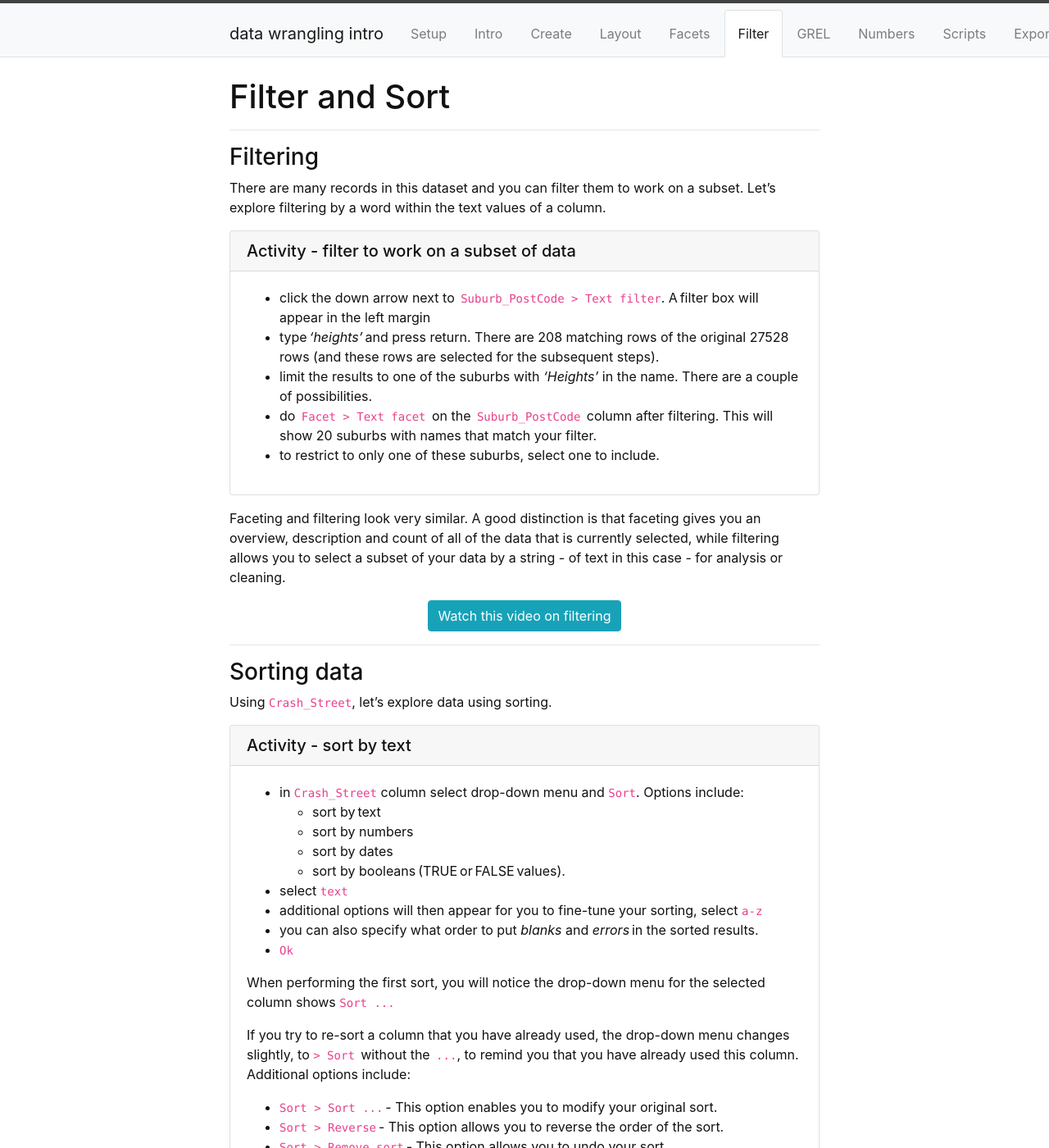
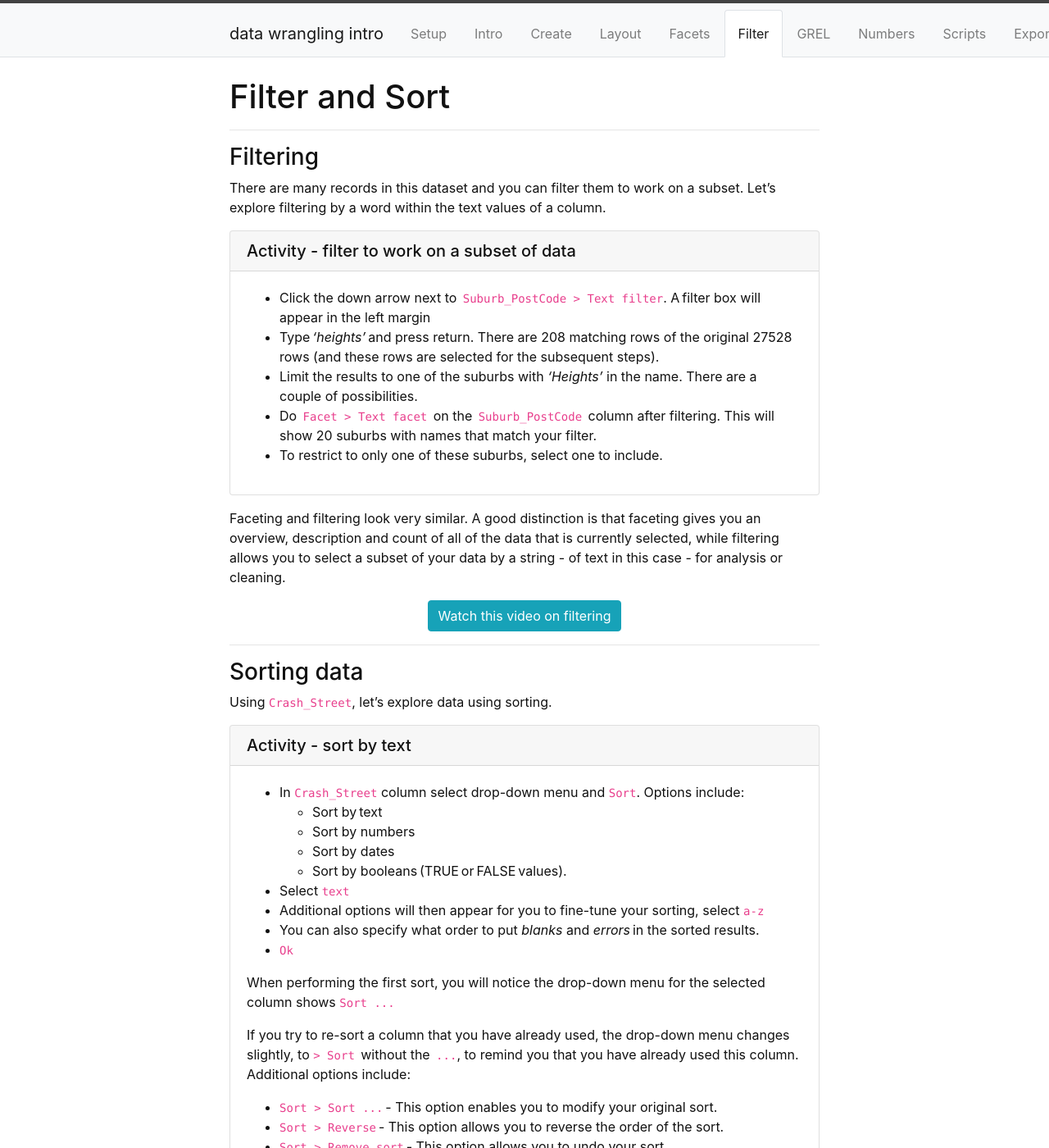
Before and after one commit to GULibrarySandbox/intro-data-wrangle, a Jekyll site: the page built from content/5-lesson.md, in a window 1280 px wide and 1400 px high. Shown: the whole window at 82% size. Built offline with Jekyll 4.4.1, drawn with Linux system fonts in a browser that asks for light colours; some of the changed text lies outside the part shown.

Commit message:
Update 5-lesson.md

```diff
--- a/content/5-lesson.md
+++ b/content/5-lesson.md
@@ -12,11 +12,11 @@ nav: true
 There are many records in this dataset and you can filter them to work on a subset. Let's explore filtering by a word within the text values of a column.
 
 {% capture text %}
-- click the down arrow next to  `Suburb_PostCode > Text filter`.  A filter box will appear in the left margin
-- type *'heights'* and press return. There are 208 matching rows of the original 27528 rows (and these rows are selected for the subsequent steps).
-- limit the results to one of the suburbs with *'Heights'* in the name. There are a couple of possibilities.
-- do  `Facet > Text facet`  on the  `Suburb_PostCode`  column after filtering. This will show 20 suburbs with names that match your filter.
-- to restrict to only one of these suburbs, select one to include.{% endcapture %} {% include card.md header="Activity - filter to work on a subset of data" text=text %}
+- Click the down arrow next to  `Suburb_PostCode > Text filter`.  A filter box will appear in the left margin
+- Type *'heights'* and press return. There are 208 matching rows of the original 27528 rows (and these rows are selected for the subsequent steps).
+- Limit the results to one of the suburbs with *'Heights'* in the name. There are a couple of possibilities.
+- Do  `Facet > Text facet`  on the  `Suburb_PostCode`  column after filtering. This will show 20 suburbs with names that match your filter.
+- To restrict to only one of these suburbs, select one to include.{% endcapture %} {% include card.md header="Activity - filter to work on a subset of data" text=text %}
 
 Faceting and filtering look very similar. A good distinction is that faceting gives you an overview, description and count of all of the data that is currently selected, while filtering allows you to select a subset of your data by a string - of text in this case - for analysis or cleaning.
 
@@ -29,14 +29,14 @@ Faceting and filtering look very similar. A good distinction is that faceting gi
 Using `Crash_Street`, let's explore data using sorting.
 
 {% capture text %}
-- in  `Crash_Street`  column select drop-down menu and  `Sort`.   Options include:
-  - sort by text
-  - sort by numbers
-  - sort by dates
-  - sort by booleans (TRUE or FALSE values).
-- select  `text`
-- additional options will then appear for you to fine-tune your sorting, select  `a-z`
-- you can also specify what order to put *blanks* and *errors* in the sorted results.
+- In  `Crash_Street`  column select drop-down menu and  `Sort`.   Options include:
+  - Sort by text
+  - Sort by numbers
+  - Sort by dates
+  - Sort by booleans (TRUE or FALSE values).
+- Select  `text`
+- Additional options will then appear for you to fine-tune your sorting, select  `a-z`
+- You can also specify what order to put *blanks* and *errors* in the sorted results.
 -  `Ok`
 
 When performing the first sort, you will notice the drop-down menu for the selected column shows  `Sort ...`
@@ -46,7 +46,7 @@ If you try to re-sort a column that you have already used, the drop-down menu ch
   - `Sort > Sort ...` - This option enables you to modify your original sort.
   - `Sort > Reverse` - This option allows you to reverse the order of the sort.
   - `Sort > Remove sort` - This option allows you to undo your sort.
-- remove this sort.{% endcapture %} {% include card.md header="Activity - sort by text" text=text %}
+- Remove this sort.{% endcapture %} {% include card.md header="Activity - sort by text" text=text %}
 
 ### Sort by multiple columns
 
@@ -59,17 +59,17 @@ To restart the sorting process with a specific column, check the  `sort by thi
 If you go back to one of the already sorted columns and select `Sort > Remove sort` , that column is removed from your multiple sort. If it is the only column sorted, then data reverts to its original order.
 
 {% capture text %}
-- sort  `Crash_Street` again, select  `Sort... > text and a-z`
-- add an additional sort by  `Crash_Street_Intersection`, select  `Sort... > text and a-z`
-- examine the first page of results for multiple accidents at the same location
-- remove sort{% endcapture %} {% include card.md header="Activity - sort by multiple columns" text=text %}
+- Sort  `Crash_Street` again, select  `Sort... > text and a-z`
+- Add an additional sort by  `Crash_Street_Intersection`, select  `Sort... > text and a-z`
+- Examine the first page of results for multiple accidents at the same location
+- Remove sort{% endcapture %} {% include card.md header="Activity - sort by multiple columns" text=text %}
 
 Sorts in OpenRefine are temporary. If you remove the Sort, the data will go back to its original unordered state.
 
 The Sort drop-down menu at the top of the screen also lets you amend the existing sort to:
-- reverse the sort order
-- remove existing sorts
-- reorder rows permanently.
+- Reverse the sort order
+- Remove existing sorts
+- Reorder rows permanently.
 
 ### Find and fix missing values by sorting
 
```
